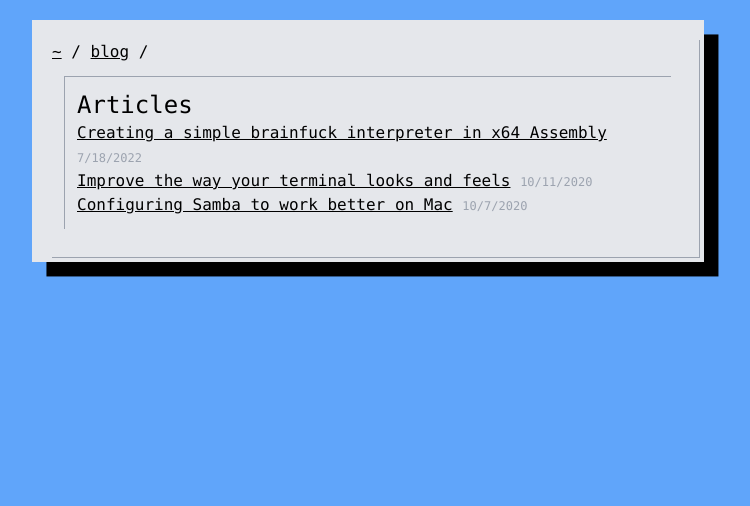
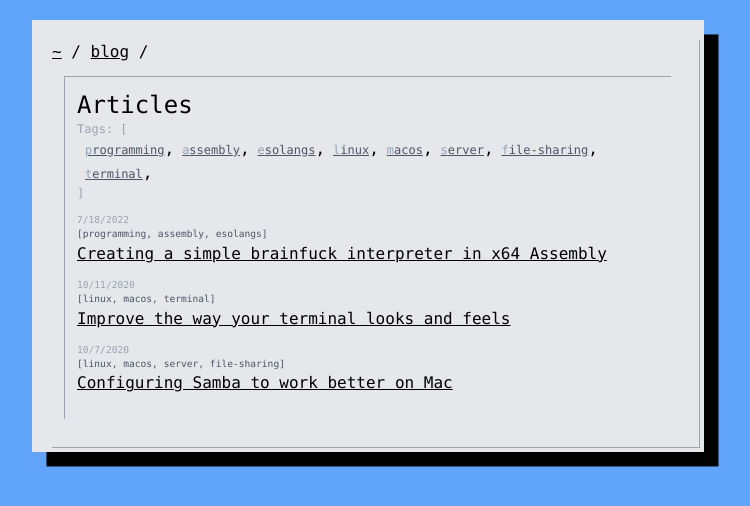
Before and after one commit to abheekda1/adawesome.tech, a Next.js app: page /blog in a window 1280 px wide. Shown: the top 506 px of the page, without its empty margins (272-1022 px from the left). Built offline with nearby package versions, Linux system fonts and the light colour scheme; a small style sheet from the web is missing.

Commit message:
feat: add simple tag list in blog view

```diff
--- a/pages/blog.tsx
+++ b/pages/blog.tsx
@@ -42,19 +42,40 @@ const Blog = ({
     ssr: false,
   });
 
+
+  {/* todo: search */}
   return (
     <Layout title={'Blog'}>
       <>
-        <h1>Articles</h1>
+        <div className={'mb-3'}>
+          <h1>Articles</h1>
+          <span className='block text-xs text-gray-400'>Tags: [</span>
+          {/* todo: multiple tags */}
+          {/* todo: highlight current tags */}
+          {Array.from(tags).map((t, idx) => {
+            const params = new URLSearchParams({ tags: t });
+            return (
+              <span key={idx}>
+                <Link href={`/blog/?${params.toString()}`}>
+                  <a className='inline-block ml-2 text-xs text-gray-600'>{t}</a>
+                </Link>
+                {','}
+              </span>
+            );
+          })}
+          <span className={'block text-xs text-gray-400'}>]</span>
+        </div>
+
         {articleList.map((article, idx) => {
           return (
-            <div key={idx}>
+            <div className={'block mb-3'} key={idx}>
+              <p className={'text-gray-400 text-[0.6rem] select-none'}>
+                <DynamicDate timestamp={article.timestamp} />
+              </p>
+              <p className={'text-gray-600 text-[0.6rem] select-none'}>{'['}{article.tags.join(', ')}{']'}</p>
               <Link href={`/blog/${article.slug || ''}`}>
                 <a>{article.title}</a>
-              </Link>{' '}
-              <span className={'text-gray-400 text-xs select-none'}>
-                <DynamicDate timestamp={article.timestamp}/>
-              </span>
+              </Link>
             </div>
           );
         })}
```
